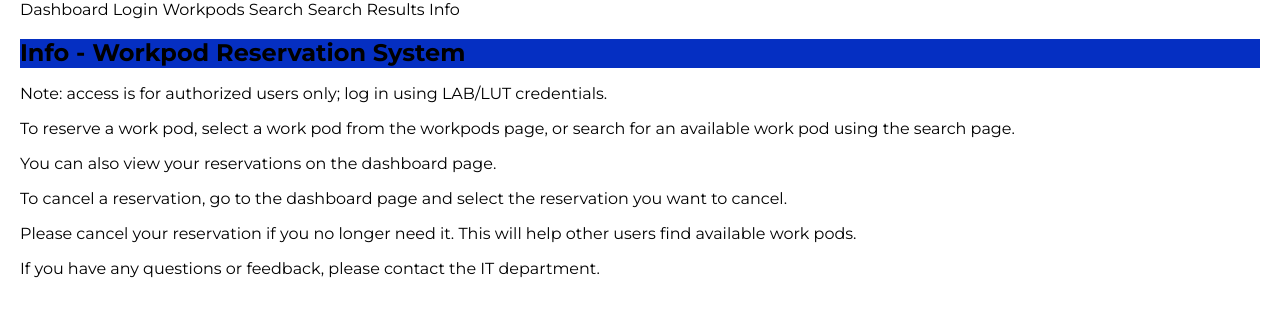
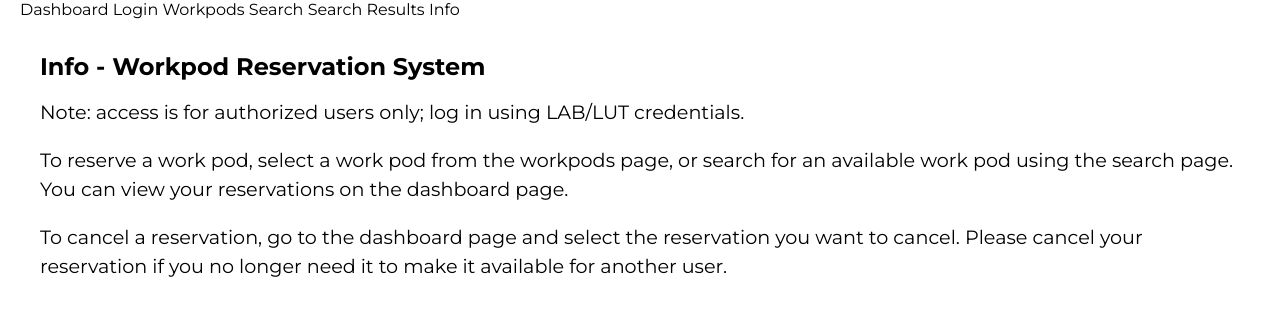
Before and after one commit to oskarisuonpaa/work-pod-end-user-interface, a React (Vite) app in the folder app/: page /info in a window 1280 px wide. Shown: the top 316 px of the page. Built offline with nearby package versions, Linux system fonts and the light colour scheme.

Commit message:
Added some text to info page
Added some text to info page.

```diff
--- a/app/src/components/Info/Info.css
+++ b/app/src/components/Info/Info.css
@@ -1,14 +1,23 @@
-need css for info
-p {
+
+div#info > p {
   color: var(--black);
   font-family: "Montserrat", sans-serif;
-  font-size: 16px;
-  line-height: 1.5;
+  font-size: 1.2rem;
+  overflow: auto;
+  margin: 1em 0;
+  line-height: 1.5em;
 }
-h2 {
+div#info > h1 {
   color: var(--black);
   font-family: "Montserrat", sans-serif;
   font-size: 24px;
-  margin-bottom: 10px;
-  background-color: var(--blue);
 }
+div#info {
+    /*background-color: var(--light-blue);*/
+    overflow: auto;
+    padding: 20px;
+    border-radius: 10px;
+    line-height: 1.5em;
+    padding: 20px;
+    font-weight: normal;
+}
--- a/app/src/components/Info/index.tsx
+++ b/app/src/components/Info/index.tsx
@@ -3,19 +3,14 @@ import "./Info.css";
 
 const Info = () => {
 return (
-    <>
-<h2>Info - Workpod Reservation System</h2>
+<div id="info">
+<h1>Info - Workpod Reservation System</h1>
 <p>Note: access is for authorized users only; log in using LAB/LUT credentials.</p>
-<p>To reserve a work pod, select a work pod from the workpods page, or search for
-    an available work pod using the search page.</p>
-    <p> You can also view your reservations on the dashboard page.</p>
-<p>To cancel a reservation, go to the dashboard page and select the reservation you
-    want to cancel.</p>
-<p>Please cancel your reservation if you no longer need it. This will help other
-    users find available work pods.</p>
+<p>To reserve a work pod, select a work pod from the workpods page, or search for an available work pod using the search page. You can view your reservations on the dashboard page.</p>
+<p>To cancel a reservation, go to the dashboard page and select the reservation you want to cancel. Please cancel your reservation if you no longer need it to make it available for another user.</p>
 
-<p>If you have any questions or feedback, please contact the IT department.</p>
-</>
+</div>
+
 )};
 
 export default Info;
```
